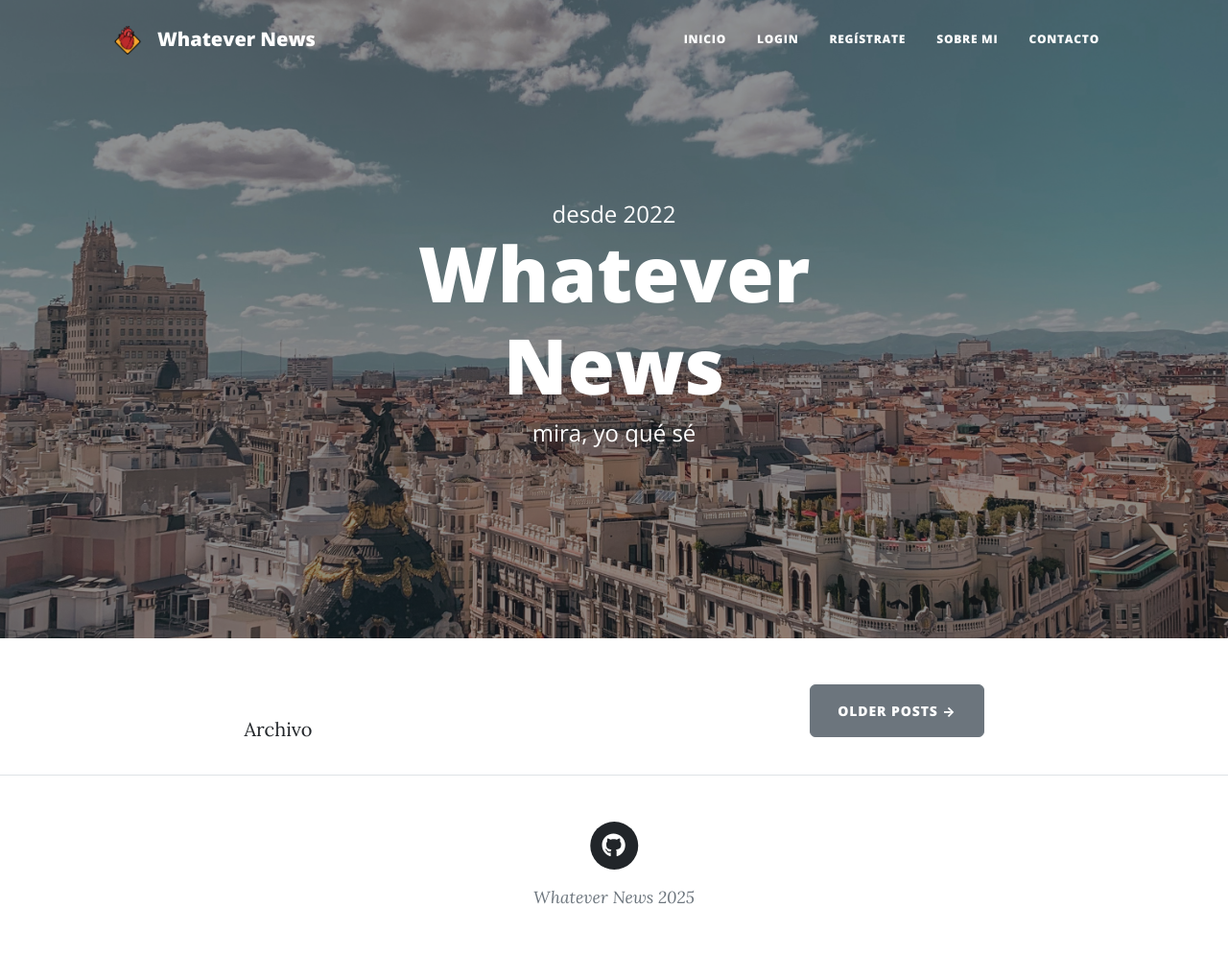
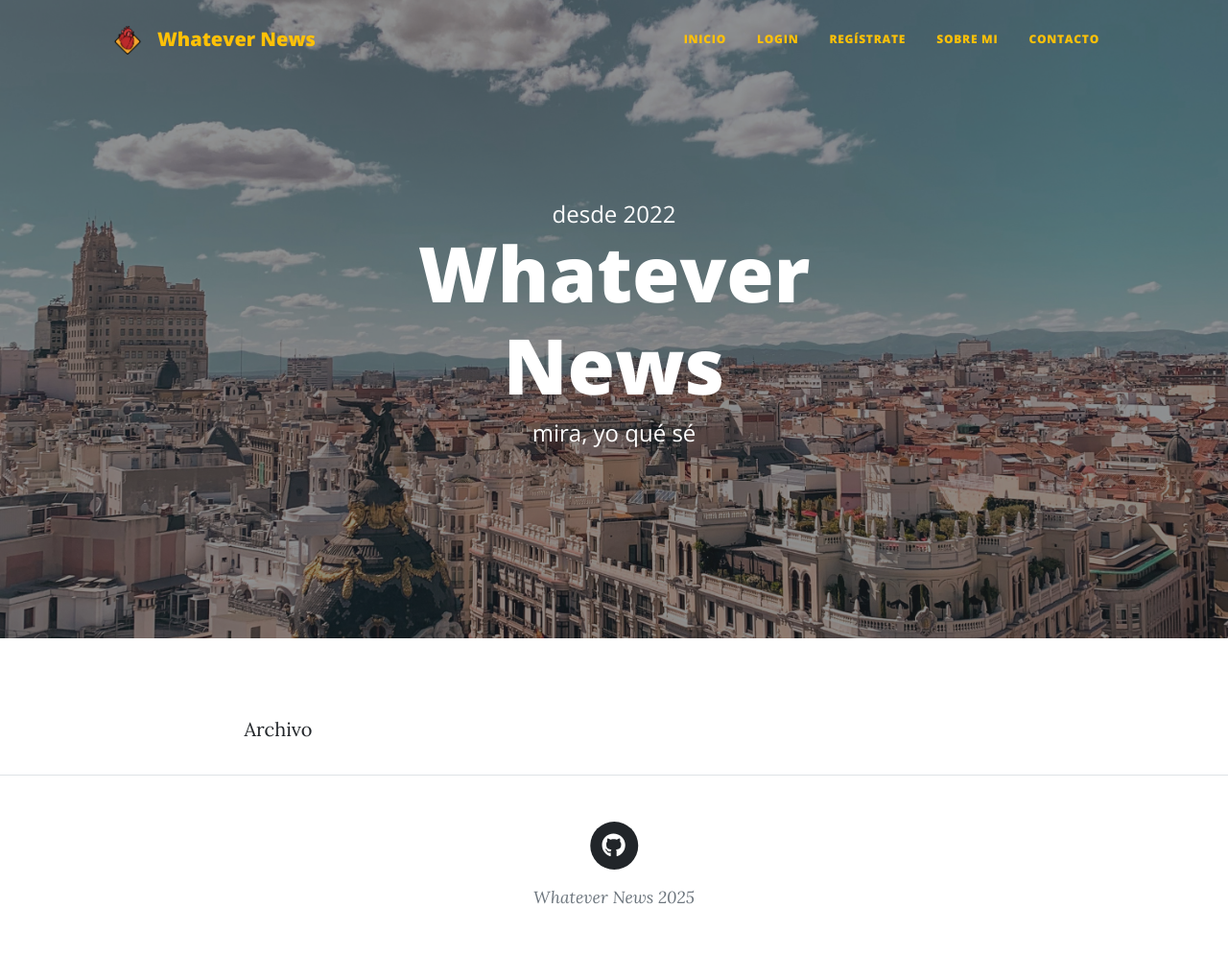
Before and after one commit to quiquemonroy/Whatever_News, a Flask app: page / in a window 1280 px wide. Shown: the whole page at 96% size. Run offline with Flask 3, Linux system fonts and the light colour scheme; data that the repository does not hold is empty; some libraries are stand-ins or nearby versions.

Commit message:
fix navbar

```diff
--- a/main.py
+++ b/main.py
@@ -8,7 +8,7 @@ from sqlalchemy.orm import relationship, DeclarativeBase, Mapped, mapped_column
 from sqlalchemy import Integer, String, Text, ForeignKey
 from werkzeug.security import generate_password_hash, check_password_hash
 import os
-from forms import CreatePostForm, RegisterForm, LoginForm, CommentForm,EditUser
+from forms import CreatePostForm, RegisterForm, LoginForm, CommentForm, EditUser
 from send_email import send_email
 
 app = Flask(__name__)
@@ -76,6 +76,11 @@ with app.app_context():
     db.create_all()
 
 
+def paginate_posts(page):
+    paginate = db.paginate(db.select(BlogPost).order_by(BlogPost.id.desc()), page=page, per_page=5)
+    return paginate
+
+
 def get_posts():
     posts = db.session.execute(db.select(BlogPost)).scalars().all()
     posts.reverse()
@@ -88,10 +93,10 @@ def register():
     if form.validate_on_submit():
         name_check = db.session.execute(db.select(User).where(User.name == form.name.data)).scalars().all()
         if name_check:
-            flash("elige otro nombre, por favor.","error")
+            flash("elige otro nombre, por favor.", "error")
             return redirect(url_for("register"))
         if form.password.data != form.password_confirm.data:
-            flash("Las contraseñas no coinciden","error")
+            flash("Las contraseñas no coinciden", "error")
             return redirect(url_for("register"))
         result = db.session.execute(db.select(User).where(User.email == form.email.data)).scalars().all()
         if result:
@@ -136,9 +141,15 @@ def logout():
     return redirect(url_for('get_all_posts'))
 
 
-@app.route('/')
+@app.route('/', methods=["GET", "POST"])
+@app.route('/index', methods=["GET", "POST"])
 def get_all_posts():
-    return render_template("index.html", all_posts=get_posts())
+    page = request.args.get("page", 1, type=int)
+    pagination = paginate_posts(page)
+    next_url = url_for('get_all_posts', page=pagination.next_num) if pagination.has_next else None
+    prev_url = url_for('get_all_posts', page=pagination.prev_num) if pagination.has_prev else None
+
+    return render_template("index.html", all_posts=pagination, next_url=next_url, prev_url=prev_url)
 
 
 @app.route("/post/<int:post_id>", methods=["POST", "GET"])
@@ -231,26 +242,27 @@ def control_panel():
         return render_template("control-panel.html", all_posts=get_posts(), users=users)
     return redirect(url_for('get_all_posts'))
 
-@app.route("/user/<user_id>", methods=["GET","POST"])
+
+@app.route("/user/<user_id>", methods=["GET", "POST"])
 @login_required
 def user_data(user_id):
     print(current_user.id)
     if current_user.id == 1 or current_user.id == int(user_id):
-        user = db.get_or_404(User,user_id)
+        user = db.get_or_404(User, user_id)
         form = EditUser()
         if form.validate_on_submit():
             if check_password_hash(user.password, form.old_password.data):
                 if form.new_password.data == form.new_password_again.data:
                     user.password = generate_password_hash(form.new_password.data, method="pbkdf2:sha256:600000",
-                                                            salt_length=8)
+                                                           salt_length=8)
                     db.session.commit()
                     flash("Datos actualizados", "success")
         # TODO: terminar de capturar los errores de cambiar la contrseña
         # TODO: Terminar el cmabio de nombre
 
+        return render_template("profile.html", user=user, form=form)
+    return "culo"  # redirect(url_for('get_all_posts'))
 
-        return render_template("profile.html", user=user, form=form)
-    return "culo"#redirect(url_for('get_all_posts'))
 
 if __name__ == "__main__":
-    app.run(debug=False, port=8080, host="0.0.0.0")
+    app.run(debug=True, port=8080, host="0.0.0.0")
--- a/templates/header.html
+++ b/templates/header.html
@@ -42,15 +42,15 @@
   </head>
   <body>
     <!-- Navigation-->
-    <nav class="navbar navbar-expand-lg navbar-light" id="mainNav">
+    <nav class="navbar navbar-expand-lg navbar-dark" id="mainNav">
       <div class="container px-4 px-lg-5">
         <a class="navbar-brand" href={{url_for("get_all_posts")}}>
-           <img src="../static/assets/img/logo_transparente.png" width="30" height="30" alt="">
+           <img src="../static/assets/img/logo_transparente.png" width="30" height="30" alt="logo">
         </a>
         {% if current_user.is_authenticated %}
-        <a class="navbar-brand" href={{url_for("user_data", user_id=current_user.id )}}>{{ current_user.name }} en Whatever News</a>
+        <a class="navbar-brand text-warning" href={{url_for("user_data", user_id=current_user.id )}}>{{ current_user.name }} en Whatever News</a>
         {% else %}
-        <a class="navbar-brand" href={{url_for("get_all_posts")}}>Whatever News</a>
+        <a class="navbar-brand text-warning" href={{url_for("get_all_posts")}}>Whatever News</a>
         {% endif %}
         <button
           class="navbar-toggler"
@@ -66,9 +66,9 @@
         </button>
         <div class="collapse navbar-collapse" id="navbarResponsive">
           <ul class="navbar-nav ms-auto py-4 py-lg-0">
-            <li class="nav-item">
+            <li class="nav-item ">
               <a
-                class="nav-link px-lg-3 py-3 py-lg-4"
+                class="nav-link text-warning px-lg-3 py-3 py-lg-4"
                 href="{{ url_for('get_all_posts') }}"
                 >Inicio</a
               >
@@ -76,28 +76,28 @@
             {% if current_user.is_authenticated and current_user.id == 1%}
 
             <li class="nav-item">
-              <a class="nav-link px-lg-3 py-3 py-lg-4" href="{{ url_for('control_panel') }}">Panel de control</a>
+              <a class="nav-link text-warning px-lg-3 py-3 py-lg-4" href="{{ url_for('control_panel') }}">Panel de control</a>
             </li>
 
             <li class="nav-item">
-              <a class="nav-link px-lg-3 py-3 py-lg-4" href="{{ url_for('logout') }}">Log Out</a>
+              <a class="nav-link text-warning px-lg-3 py-3 py-lg-4" href="{{ url_for('logout') }}">Log Out</a>
             </li>
 
             {% elif current_user.is_authenticated  %}
             <li class="nav-item">
-              <a class="nav-link px-lg-3 py-3 py-lg-4" href="{{ url_for('logout') }}">Log Out</a>
+              <a class="nav-link text-warning px-lg-3 py-3 py-lg-4" href="{{ url_for('logout') }}">Log Out</a>
             </li>
             {% else %}
             <li class="nav-item">
               <a
-                class="nav-link px-lg-3 py-3 py-lg-4"
+                class="nav-link text-warning px-lg-3 py-3 py-lg-4"
                 href="{{ url_for('login') }}"
                 >Login</a
               >
             </li>
             <li class="nav-item">
               <a
-                class="nav-link px-lg-3 py-3 py-lg-4"
+                class="nav-link text-warning px-lg-3 py-3 py-lg-4"
                 href="{{ url_for('register') }}"
                 >Regístrate</a
               >
@@ -106,14 +106,14 @@
 
             <li class="nav-item">
               <a
-                class="nav-link px-lg-3 py-3 py-lg-4"
+                class="nav-link text-warning px-lg-3 py-3 py-lg-4"
                 href="{{ url_for('about') }}"
                 >Sobre Mi</a
               >
             </li>
             <li class="nav-item">
               <a
-                class="nav-link px-lg-3 py-3 py-lg-4"
+                class="nav-link text-warning px-lg-3 py-3 py-lg-4"
                 href="{{ url_for('contact') }}"
                 >Contacto</a
               >
--- a/templates/index.html
+++ b/templates/index.html
@@ -71,7 +71,12 @@
       {% endif %}
       <!-- Pager-->
       <div class="d-flex justify-content-end mb-4">
-        <a class="btn btn-secondary text-uppercase" href="#!">Older Posts →</a>
+        {% if prev_url %}
+        <a class="btn btn-secondary text-uppercase" href={{ prev_url }}>⬅ Posteriores </a>
+        {% endif %}
+        {% if next_url %}
+        <a class="btn btn-secondary text-uppercase" href={{ next_url }}>Anteriores ⮕</a>
+        {% endif %}
       </div>
     </div>
   </div>
```
Also changed, not shown: templates/control-panel.html (+17 -17 lines).
